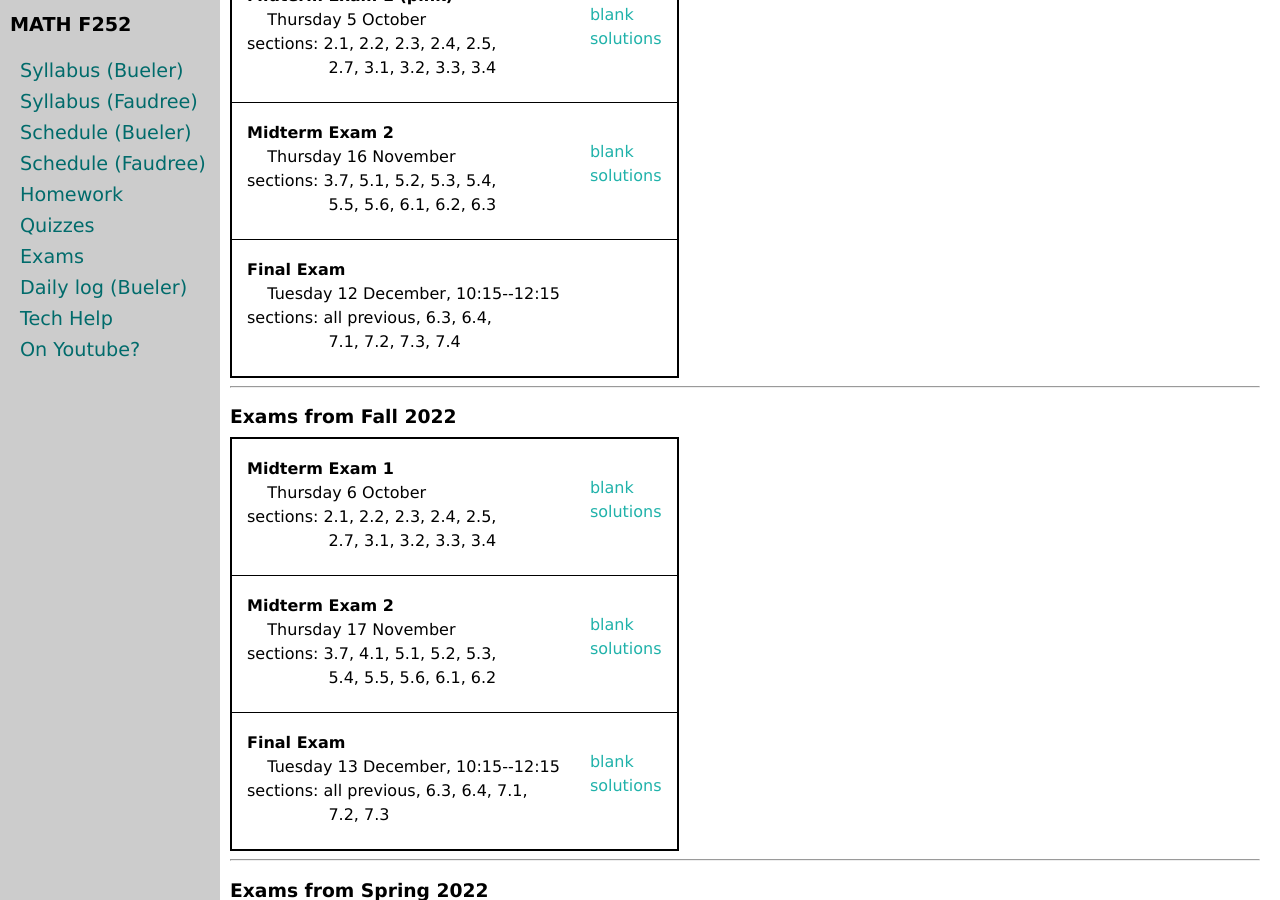
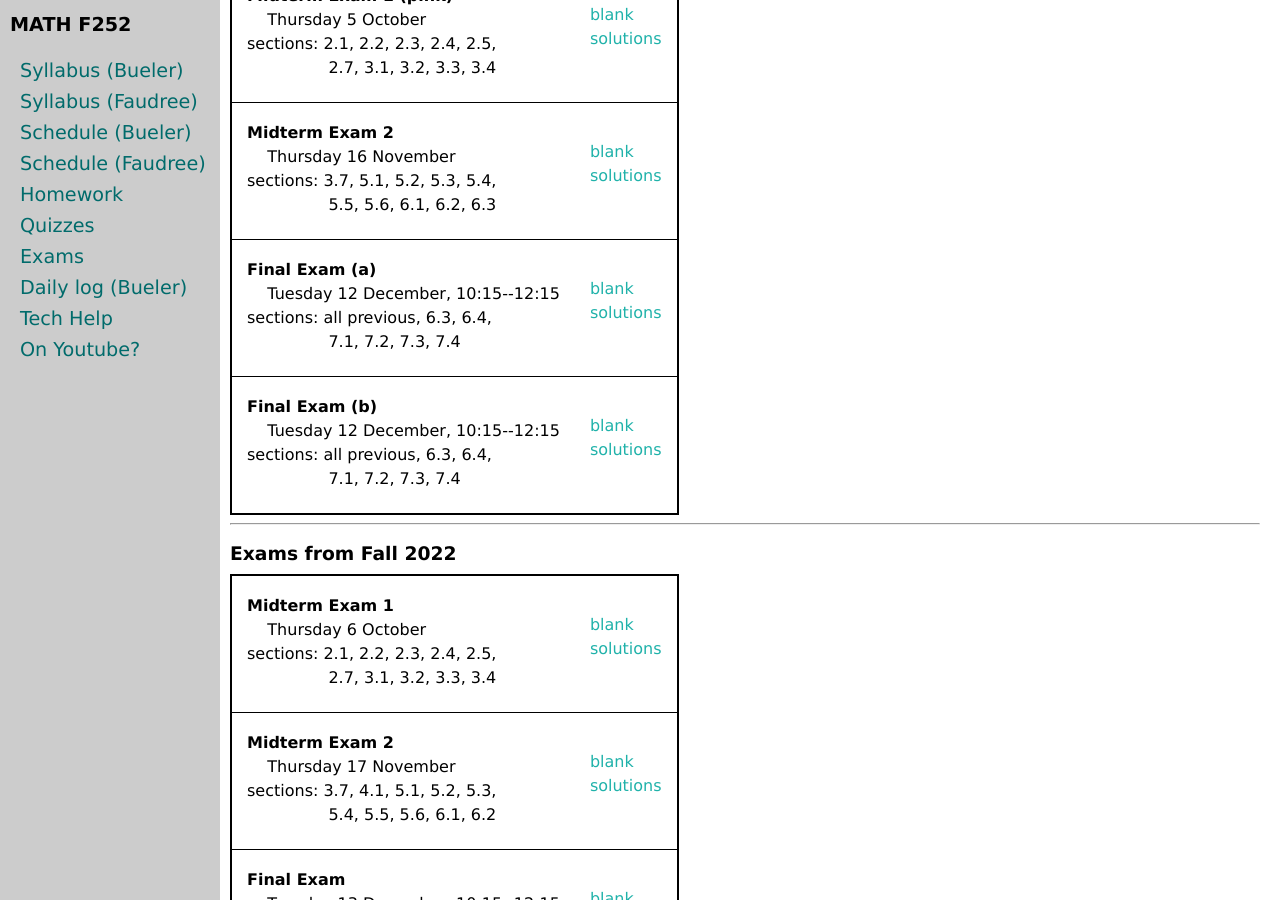
Before and after one commit to uaf-math/calc2, a Jekyll site: the page built from exams.md, in a window 1280 px wide and 900 px high, scrolled down 892 px. Built offline with Jekyll 4.4.1, drawn with Linux system fonts in a browser that asks for light colours.

Commit message:
Update examsF23.yml

```diff
--- a/_data/examsF23.yml
+++ b/_data/examsF23.yml
@@ -19,9 +19,15 @@ exams:
   cont: 5.5, 5.6, 6.1, 6.2, 6.3
   blank: M252-f23-M2-a.pdf
   solutions: M252f23_M2s.pdf
-- name: Final Exam
+- name: Final Exam (a)
   date: Tuesday 12 December, 10:15--12:15
   sections: all previous, 6.3, 6.4,
   cont: 7.1, 7.2, 7.3, 7.4
-  blank:
-  solutions:
+  blank: M252-f23-FE-a.pdf
+  solutions: M252-f23-FE-a-s.pdf
+- name: Final Exam (b)
+  date: Tuesday 12 December, 10:15--12:15
+  sections: all previous, 6.3, 6.4,
+  cont: 7.1, 7.2, 7.3, 7.4
+  blank: M252-f23-FE-b.pdf
+  solutions: M252-f23-FE-b-s.pdf
```
